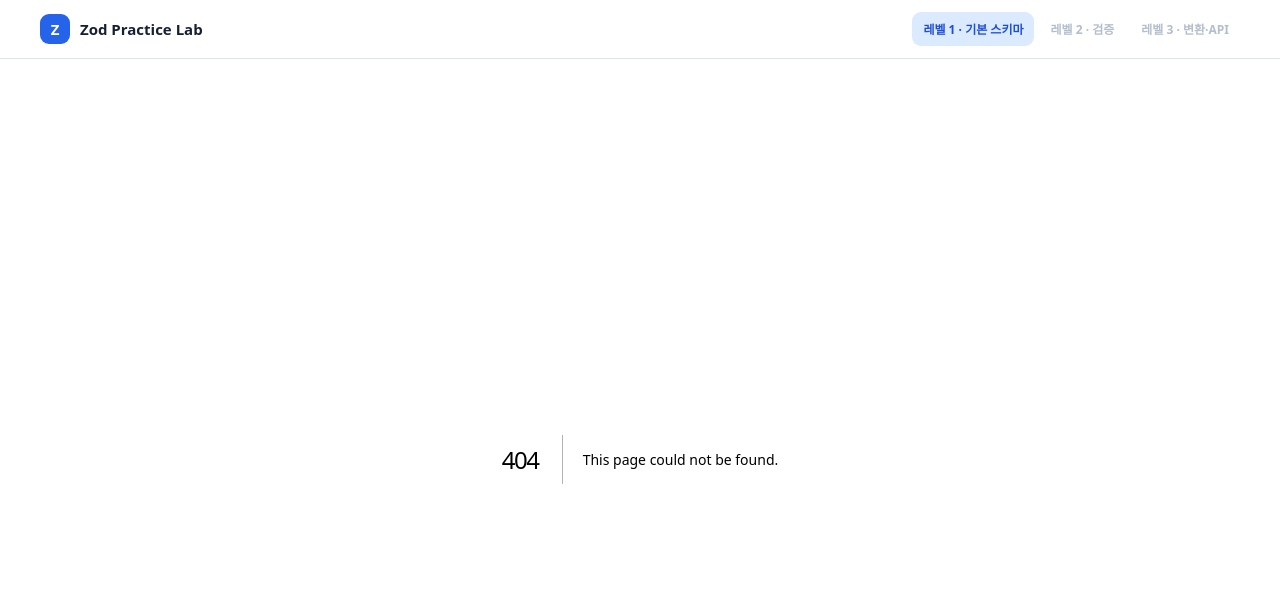
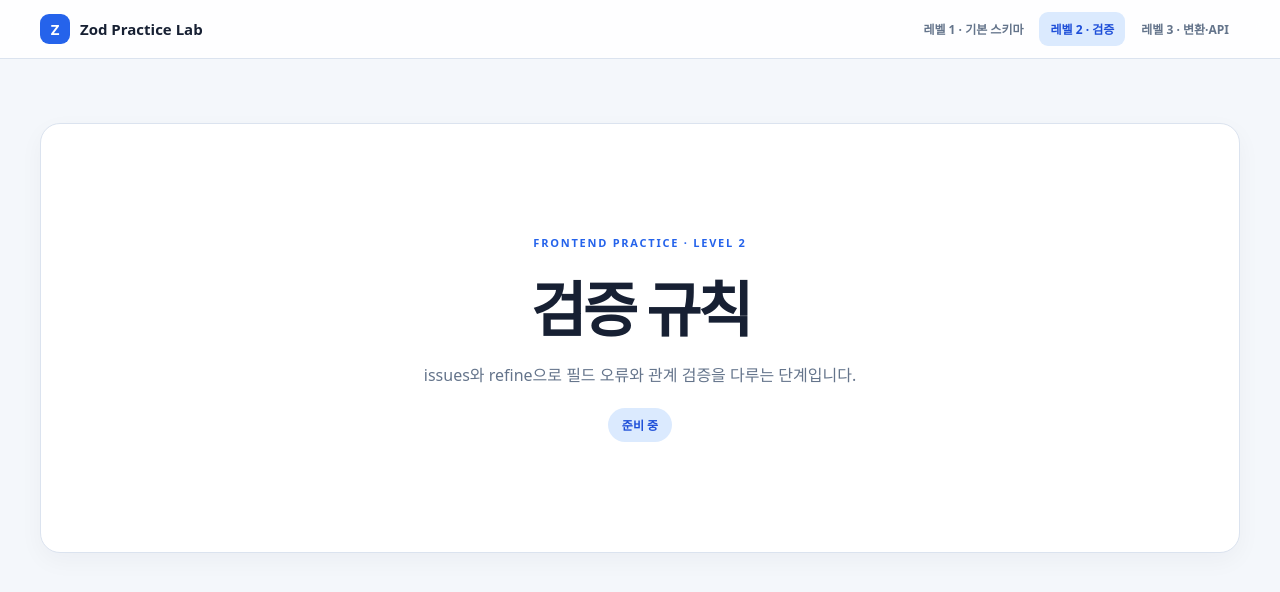
Before and after one commit to dota-pilot1/sample-pkt-project, a Next.js app in the folder prac-front/prac-zod/: page /level-2 in a window 1280 px wide. Before the commit this address had no page. Shown: the top 592 px of the page. Built offline with nearby package versions, Linux system fonts and the light colour scheme.

Commit message:
feat(front): add zod level two and three routes

```diff
--- /dev/null
+++ b/prac-front/prac-zod/src/app/level-2/page.tsx
@@ -0,0 +1,3 @@
+export default function Level2Page() {
+  return <main className="shell"><section className="level-placeholder"><p className="eyebrow">FRONTEND PRACTICE · LEVEL 2</p><h1>검증 규칙</h1><p>issues와 refine으로 필드 오류와 관계 검증을 다루는 단계입니다.</p><span>준비 중</span></section></main>;
+}
--- /dev/null
+++ b/prac-front/prac-zod/src/app/level-3/page.tsx
@@ -0,0 +1,3 @@
+export default function Level3Page() {
+  return <main className="shell"><section className="level-placeholder"><p className="eyebrow">FRONTEND PRACTICE · LEVEL 3</p><h1>변환·API</h1><p>coerce와 transform으로 입력을 변환하고 API 응답을 검증하는 단계입니다.</p><span>준비 중</span></section></main>;
+}
--- a/prac-front/prac-zod/src/components/Header.tsx
+++ b/prac-front/prac-zod/src/components/Header.tsx
@@ -1,18 +1,19 @@
 "use client";
 
 import Link from "next/link";
+import { usePathname } from "next/navigation";
 
 const levels = [
-  { href: "/", label: "레벨 1 · 기본 스키마", ready: true },
-  { href: "#level-2", label: "레벨 2 · 검증", ready: false },
-  { href: "#level-3", label: "레벨 3 · 변환·API", ready: false },
+  { href: "/level-1", label: "레벨 1 · 기본 스키마", ready: true },
+  { href: "/level-2", label: "레벨 2 · 검증", ready: true },
+  { href: "/level-3", label: "레벨 3 · 변환·API", ready: true },
 ];
 
 export default function Header() {
+  const pathname = usePathname();
+
   return <header className="site-header"><div className="header-inner">
     <Link href="/" className="brand"><span className="brand-mark">Z</span><span>Zod Practice Lab</span></Link>
-    <nav aria-label="학습 레벨">{levels.map((level) => level.ready
-      ? <Link key={level.href} href={level.href} className="nav-link active">{level.label}</Link>
-      : <span key={level.href} className="nav-link disabled" aria-disabled="true">{level.label}</span>)}</nav>
+    <nav aria-label="학습 레벨">{levels.map((level) => <Link key={level.href} href={level.href} className={`nav-link ${pathname === level.href ? "active" : ""}`}>{level.label}</Link>)}</nav>
   </div></header>;
 }
```
